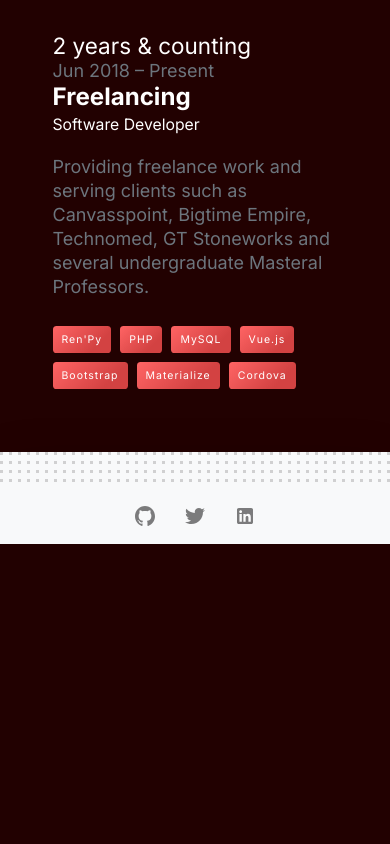
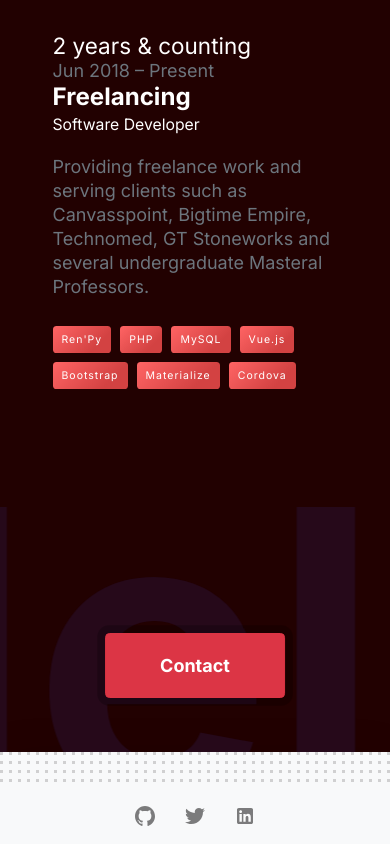
Before and after one commit to jpneey/jpburato.now.sh.dev, a Vue app: page /about in a window 390 px wide. Shown: the part 2341-3185 px from the top of the page. Before the commit the page ends 2885 px from the top, so only its background shows below. Built offline with nearby package versions, Linux system fonts and the light colour scheme.

Commit message:
feat: enhanced mobile UX

```diff
--- a/public/css/main.css
+++ b/public/css/main.css
@@ -289,7 +289,7 @@ i a {
   color: #fff;
 }
 
-.pulse {
+.pulse-red {
   box-shadow: 0 0 0 #b51a29;
   animation: pulse 2s infinite
 }
@@ -307,7 +307,24 @@ i a {
       box-shadow: 0 0 0 0 rgba(204,169,44,0)
   }
 }
+.pulse {
+  box-shadow: 0 0 0 #000000;
+  animation: pulse-dark 1.5s infinite
+}
 
+@keyframes pulse-dark {
+  0% {
+      box-shadow: 0 0 0 0 #000000
+  }
+
+  70% {
+      box-shadow: 0 0 0 10px rgba(204,169,44,0)
+  }
+
+  100% {
+      box-shadow: 0 0 0 0 rgba(204,169,44,0)
+  }
+}
 .p-small {
   font-size: 14px;
   opacity: .7;
@@ -330,3 +347,75 @@ i a {
     height: 25px !important;
     color: #fff !important;
 }
+
+
+.item-link__on-card,
+.item-link {
+  opacity: 0;
+  width: 40px;
+  height: 40px;
+  transform: translate(-50%, -40%);
+  transition: all .3s cubic-bezier(0.175, 0.885, 0.32, 1.275);
+  z-index: 3;
+  background: rgb(0 0 0 / 35%);
+}
+.item-link__on-card { transform: translateY(10px); }
+.item-image:hover .item-link {
+  transform: translate(-50%, -50%);
+  opacity: 1;
+}
+
+.item-image:hover .item-link__on-card { transform: translateY(10px); }
+
+.item-link:hover {
+  background: rgb(0 0 0 / 55%);
+}
+
+.hello {
+  height: 400px;
+  overflow: hidden;
+  position: relative;
+  width: 100%;
+}
+ .hello h3 {
+  font-size: 400px;
+  color: #26091a;
+  font-weight: 900;
+  margin: 0;
+  line-height: 1;
+  text-align: center;
+  white-space: nowrap;
+}
+.track {
+  position: absolute;
+  white-space: nowrap;
+  will-change: transform;
+  animation: marquee 32s linear infinite;
+  bottom: -100px;
+}
+@keyframes marquee {
+  from { transform: translateX(0); }
+  to { transform: translateX(-50%); }
+}
+
+
+@media screen and (max-width: 600px) {
+  .featured-work {
+    transition: all .3s cubic-bezier(0.175, 0.885, 0.32, 1.275);
+  }
+
+  .featured-content { height: 250px; }
+  .featured-image { width: calc( 100% - 16px ) !important; }
+  .item-image .detail {
+    opacity: 1;
+    background: rgb(255 255 255 / 80%) !important;
+    backdrop-filter: blur( 8px );
+  }
+
+  .hello { height: 300px; }
+
+  .item-image {
+    height: 350px;
+  }
+
+}
--- a/src/App.vue
+++ b/src/App.vue
@@ -5,7 +5,7 @@
   <div id="nav">
     <div class="container clear">
       <router-link to="/" class="logo">
-        <div class="rounded-circle avatar border border-4 bg-white d-block position-absolute overflow-hidden pulse">
+        <div class="rounded-circle avatar border border-4 bg-white d-block position-absolute overflow-hidden pulse-red">
           <img src="/asset/gravatar.png" alt="JP" class="w-100">
         </div>
       </router-link>
@@ -19,7 +19,15 @@
 
   <router-view />
 
-  <div class="bg-light shadow-lg mt-5">
+  <div class="hello">
+    <div class="track">
+      <h3>Hello.Hello.Hello.</h3>
+    </div>
+    <a href="mailto:johnpaulburato.jp@gmail.com" class="btn btn-danger fw-bold py-3 px-5 position-absolute bottom-0 mb-5 start-50 translate-middle-x pulse">Contact</a>
+
+  </div>
+
+  <div class="bg-light shadow-lg">
     <div class="point p-3"></div>
     <div class="container">
 
--- a/src/api/featured.json
+++ b/src/api/featured.json
@@ -4,14 +4,14 @@
         "title": "Explore some<br>of my <em>latest work</em> .",
         "details": "",
         "lang": ["Wordpress", "PHP", "Bootstrap", "jQuery"],
-        "link": "https://peakpilates.co.uk/",
+        "link": null,
         "img": "./asset/jip.jpg",
         "text": "Visit Site",
         "theme": "#26091a"
     },
     {
         "title": "Peak Pilates",
-        "details": "<i>Web designed by <a href='https://www.echowebsolutions.co.uk/websites/' target='_blank'>Echo</a>.</i> A woocommerce powered theme with several bespoke functionalies.",
+        "details": "<i>Web designed by <a href='https://www.echowebsolutions.co.uk/websites/' target='_blank'>Echo</a>.</i> A woocommerce supported theme with several bespoke functionalies.",
         "lang": ["Wordpress", "PHP", "Bootstrap", "jQuery"],
         "link": "https://peakpilates.co.uk/",
         "img": "./asset/pp.jpg",
@@ -20,7 +20,7 @@
     },
     {
         "title": "Marshal Papworth",
-        "details": "<i>Web designed by <a href='https://www.echowebsolutions.co.uk/websites/' target='_blank'>Echo</a>.</i> One of my earliest project while working at Echo. Flat, clean and bold colors.",
+        "details": "<i>Web designed by <a href='https://www.echowebsolutions.co.uk/websites/' target='_blank'>Echo</a>.</i> Flat, clean and bold colors with custom post type and map integration.",
         "lang": ["Wordpress", "PHP", "Bootstrap", "jQuery"],
         "link": "https://www.marshalpapworth.com/",
         "img": "./asset/mp.jpg",
@@ -38,7 +38,7 @@
     },
     {
         "title": "Stirling Maynard",
-        "details": "<i>Web designed by <a href='https://www.echowebsolutions.co.uk/websites/' target='_blank'>Echo</a>.</i> Clean, with good amount of spacing. A bespoke theme from scratch",
+        "details": "<i>Web designed by <a href='https://www.echowebsolutions.co.uk/websites/' target='_blank'>Echo</a>.</i> Flat, with good amount of spacing. A bespoke theme from scratch",
         "lang": ["Wordpress", "PHP", "Bootstrap", "jQuery"],
         "link": "https://stirlingmaynard.com/",
         "img": "./asset/sm.jpg",
--- a/src/api/projects.json
+++ b/src/api/projects.json
@@ -38,7 +38,7 @@
     {
         "title": "PMC Meet",
         "details": "Video conferencing desktop app launcher created with Vue.js and Electron.js.",
-        "lang": ["Desktop App", "Vue.js", "Electron.js"],
+        "lang": ["Desktop", "Vue.js", "Electron.js"],
         "link": "https://github.com/jpneey/pmc-meet/",
         "img": "./asset/meet.jpg",
         "text": "Visit Repo" ,
--- a/src/components/Featured.vue
+++ b/src/components/Featured.vue
@@ -2,7 +2,7 @@
     <div class="position-relative overflow-hidden featured-work d-flex align-items-end item-image mb-4 w-100 h-100" :style="'background:' + theme">
         <div class="row align-items-center w-100 mx-0 position-relative">
             <div class="col col-12 col-md-5">
-				<div class="px-4 py-5 px-md-5 pe-md-0">
+				<div class="featured-content px-4 py-5 px-md-5 pe-md-0">
 					<h3 class="text-white hero my-3 fw-bold" v-html="title"></h3>
 					<p class="my-0 text-white p-small" v-html="content"></p>
 				</div>
@@ -16,6 +16,9 @@
 					:pagination="true"
 					:pagination-dynamic-bullets="true"
 					:injectStyles="[styles]"
+					:loop="true"
+					:autoplay-delay="2500"
+					:autoplay-disable-on-interaction="false"
 					@progress="onProgress"
 					@slidechange="onSlideChange"
 				>
--- a/src/components/Item.vue
+++ b/src/components/Item.vue
@@ -1,11 +1,12 @@
 <template>
-    <a :href="link" target="_blank">
-        <div class="d-block position-relative fade-in w-auto">
-            <div class="item-image to-enter d-block position-relative w-100 overflow-hidden">
-                <img :src="image" :alt="title" class="position-absolute rounded-3 fix">
-            </div>
+    <div class="d-block position-relative fade-in w-auto">
+        <div class="item-image to-enter rounded-0 d-block position-relative w-100 overflow-hidden">
+            <img :src="image" :alt="title" class="position-absolute featured-image rounded-3 fix">
         </div>
-    </a>
+        <template v-if="link">
+            <a :href="link" target="_blank" class="pulse item-link position-absolute rounded-circle top-50 start-50 d-flex justify-content-center align-items-center text-white text-decoration-none"><i class="material-icons">open_in_new</i></a>
+        </template>
+    </div>
 </template>
 <script>
 
--- a/src/components/Itemcard.vue
+++ b/src/components/Itemcard.vue
@@ -1,22 +1,23 @@
 <template>
     <div class="col">
-        <a :href="link" target="_blank">
         <div class="d-block position-relative mb-4 fade-in">
             <div class="item-image to-enter d-block position-relative w-100 overflow-hidden">
                 <p class="detail d-block w-100 bg-white position-absolute start-0 bottom-0">
-                        <span class="d-block w-100 pt-5 pb-4 px-4 fw-bold text-body">
-                            <span class="title">{{ title }}</span>
+                    <span class="d-block w-100 pt-3 pt-md-5 pb-md-4 px-4 fw-bold text-body">
+                        <span class="title mb-0 mb-md-3">{{ title }}</span>
+                        <div class="d-none d-md-block">
                             {{ detail }}
+                        </div>
                     </span>
-                        <span class="d-block item-link text-decoration-none px-4 py-3 w-100 fw-bold text-body">
+                    <span class="d-block item-footer text-decoration-none px-4 py-3 w-100 fw-bold text-body">
                         <span class="lang-wrap d-block"><span v-for="lang in langs" :key="lang" class="text-secondary me-2"><small>{{ lang }}</small></span></span>
                     </span>
                 </p>
                 <div class="overlay position-absolute top-0 start-0 w-100" :style="'background:' + theme"></div>
                 <img :src="image" :alt="title" class="position-absolute shadow-lg rounded-3">
+                <a :href="link" target="_blank" class="pulse item-link item-link__on-card m-2 position-absolute rounded-circle top-0 end-0 d-flex justify-content-center align-items-center text-white text-decoration-none"><i class="material-icons">open_in_new</i></a>
             </div>
         </div>
-        </a>
     </div>
 </template>
 <script>
--- a/src/views/Home.vue
+++ b/src/views/Home.vue
@@ -12,19 +12,11 @@
   <div class="container">
     <div class="row">
     </div>
-    <div class="row row-cols-1 row-cols-md-3 align-items-start">
-      <div class="col col-12 col-md-8">
+    <div class="row row-cols-1 row-cols-md-2 row-cols-xl-3 align-items-start">
+      <div class="col col-12 col-md-12 col-xl-8">
         <Featured></Featured>
       </div>
       <Itemcard v-for="project in projects" :key="project" :link="project.link" :text="project.text" :detail="project.details" :title="project.title" :image="project.img" :theme="project.theme" :langs="project.lang" />
-    </div>
-    <div class="d-block position-relative py-5">
-      <div class="d-block py-5 mt-3">
-        <h2 class="text-white hero mt-5 fw-bold mb-3">Get in touch.</h2>
-        <p class="text-white mb-4">Do you have a project in mind or just interested in collaborating? Let's hear it out.</p>
-        <a href="mailto:johnpaulburato.jp@gmail.com" class="btn btn-danger fw-bold py-3 px-5 me-3">Contact me</a>
-        <router-link to="/about" class="btn btn-primary d-none d-md-inline-block fw-bold py-3 px-5 me-3">About</router-link>
-      </div>
     </div>
   </div>
 </template>
```
Lines whose indentation alone changed are shown as unchanged.
